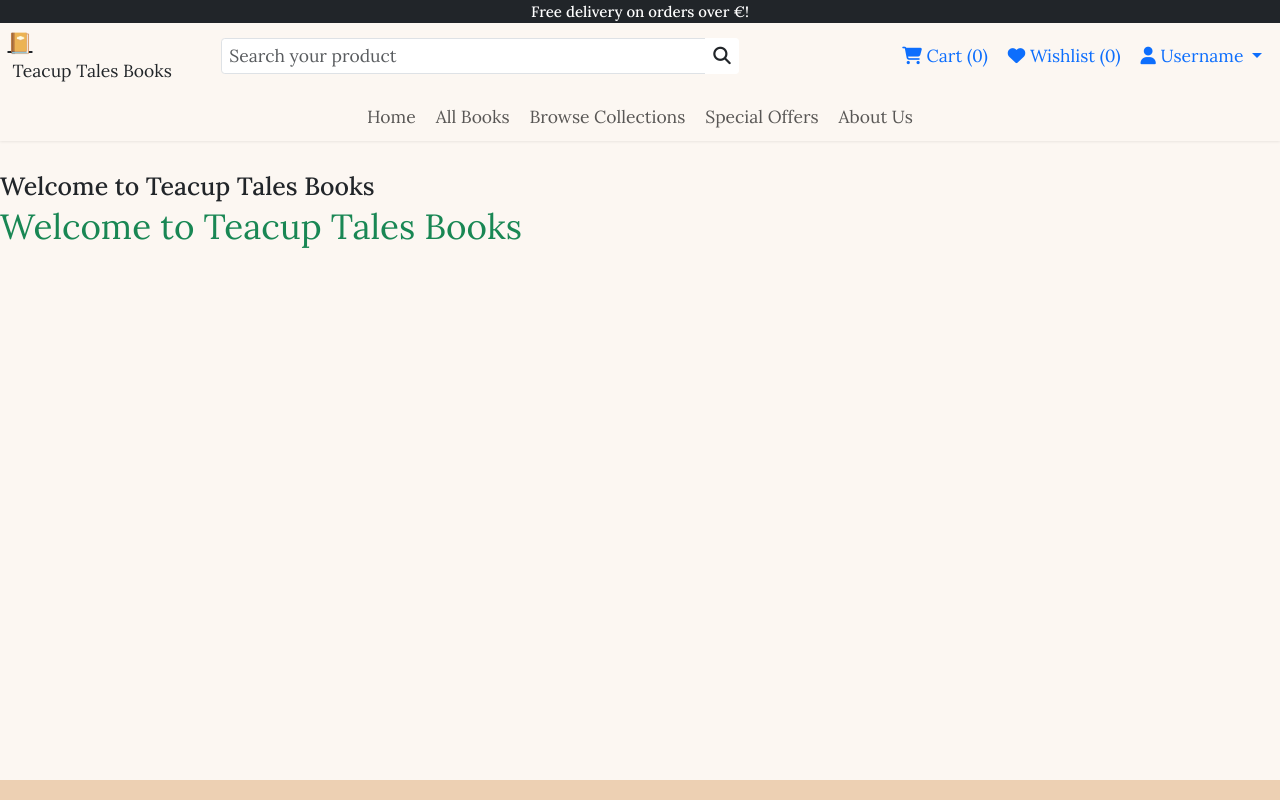
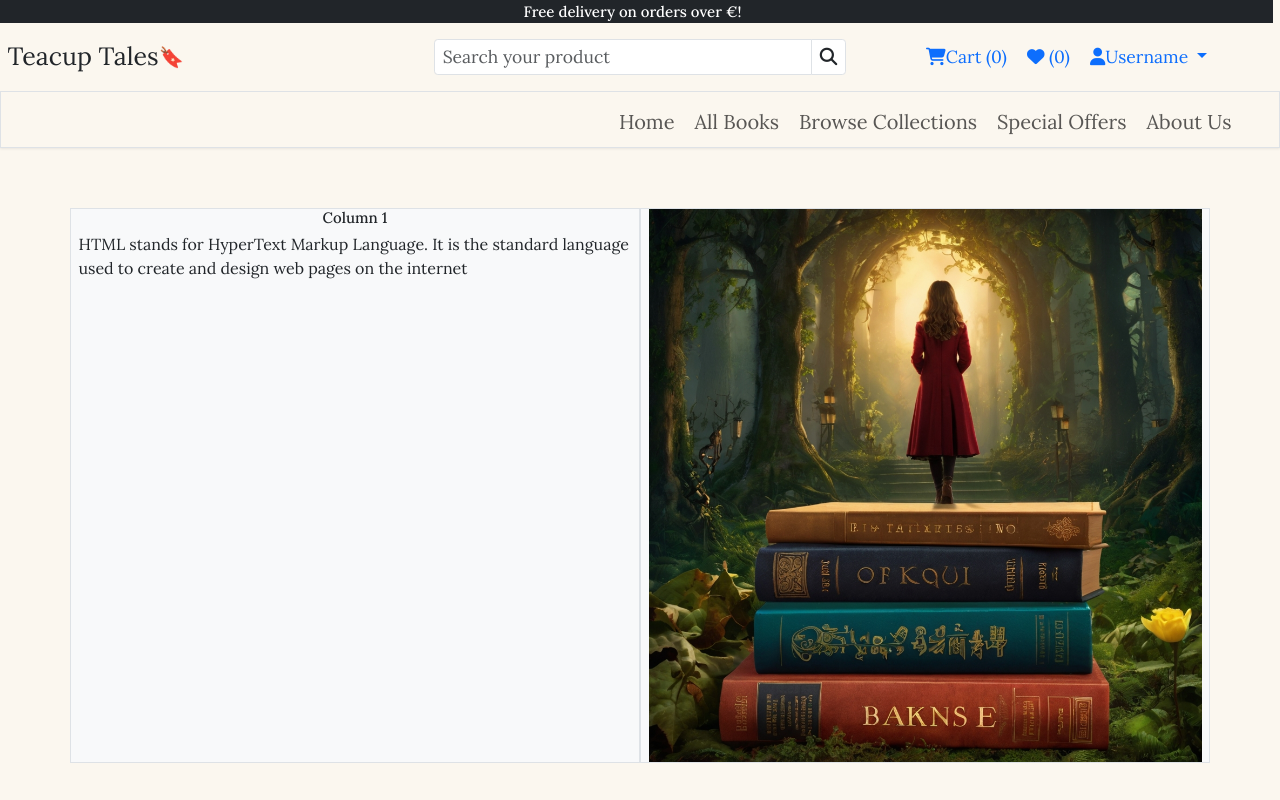
Before and after one commit to Indre-V/teacup-tales-bookshop, a Django app: page / in a window 1280 px wide. Run offline with Django 4.2, Linux system fonts and the light colour scheme; some libraries are stand-ins or nearby versions.

Commit message:
update: nav layout

```diff
--- a/core/templates/core/index.html
+++ b/core/templates/core/index.html
@@ -6,8 +6,8 @@
 {% endblock metadesc %}
 
 {% block title %} Teacup Tales Books {% endblock %}
+{% block content %}
+{% include 'components/hero.html' %}
 
 
-{% block content %}
-<h1 class="display-4 text-success">Welcome to Teacup Tales Books</h1>
 {% endblock content %}
--- a/static/css/styles.css
+++ b/static/css/styles.css
@@ -6,13 +6,16 @@
 /* Global Styling */
 
 :root {
-  --primary-color: #FF6347;
-  --secondary-color: #46626d;
-  --background-color: #FCF7F2;
-  --light-orange: #edd0b3;
-  --powder-blue: #b0d3e6;
+  --color-gold: #C89E51;
+  --background-color: #FBF7EF;
+  --color-dark-brown: #201D0B;
+  --color-dark-olive: #26241E;
+  --color-deep-red: #520800;
+  --color-steel-blue: #364F59;
+  --color-muted-blue: #598392;
+  --color-light-beige: #EBE1C1;
+}
 
-}
 *,
 *::before,
 *::after {margin: 0;
@@ -33,8 +36,15 @@ body {
   min-height: 100vh;
 }
 
-a { color: inherit; }
+a {
+  color: inherit;
+  text-decoration: none;
+ }
 
 #bg-footer {
   background-color: var(--light-orange);
 }
+
+#delivery-banner {
+  width: 100%;
+}
--- a/templates/base.html
+++ b/templates/base.html
@@ -28,7 +28,7 @@
         {% include 'components/navigation.html' %}
     </header>
     <main class="flex-shrink-0 main-bg">
-        <h1>Welcome to Teacup Tales Books</h1>
+
         {% block content %}
         <!-- Content Goes here -->
         {% endblock content %}
--- /dev/null
+++ b/templates/components/hero.html
@@ -0,0 +1,14 @@
+{% load static %}
+<div class="container mt-5">
+    <div class="row">
+        <div class="col-md-6 bg-light border">
+            <h4 class="text-center">Column 1</h4>
+            HTML stands for HyperText Markup Language.
+            It is the standard language used to create
+            and design web pages on the internet
+        </div>
+        <div class="col-md-6 bg-light border">
+            <img src="{% static 'images/hero.webp' %}" alt="Hero Image" class="img-fluid w-100">
+        </div>
+    </div>
+</div>
--- a/templates/components/navigation.html
+++ b/templates/components/navigation.html
@@ -1,48 +1,48 @@
 <div class="main-navbar shadow-sm sticky-top">
     <div id="delivery-banner" class="row text-center">
-        <div class="col bg-dark text-white">
+        <div class="col-12 bg-dark text-white">
             <h4 class="my-1">Free delivery on orders over €{{ free_delivery_threshold }}!</h4>
         </div>
     </div>
     <div class="top-navbar">
         <div class="container-fluid">
-            <div class="row my-2">
-                <div class="col-md-2 my-auto d-none d-md-block">
-                    <!-- Brand logo or icon -->
-                    <a class="fs-2" href="{% url 'home' %}">📔</a>
-                    <!-- Brand name -->
-                    <a class="navbar-brand mx-2 fs-3" href="{% url 'home' %}">Teacup Tales Books</a>
+            <div class="row my-4 d-flex align-items-center justify-content-between">
+                <!-- Brand logo and name -->
+                <div class="col-md-4 d-flex align-items-center d-none d-md-flex">
+                    <a class="navbar-brand fs-1" href="{% url 'home' %}">Teacup Tales</a>
+                    <a class="fs-2" href="{% url 'home' %}">🔖</a>
                 </div>
-                <div class="col-md-5 my-auto">
-                    <form role="search">
+                <!-- Search bar -->
+                <div class="col-md-4 d-flex align-items-center">
+                    <form role="search" class="w-100">
                         <div class="input-group">
-                            <input type="search" placeholder="Search your product" class="form-control fs-3" />
-                            <button class="btn bg-white fs-3" type="submit">
+                            <input type="search" placeholder="Search your product" class="form-control fs-3">
+                            <button class="btn bg-white fs-3 border" type="submit">
                                 <i class="fa fa-search"></i>
                             </button>
                         </div>
                     </form>
                 </div>
-                <div class="col-md-5 my-auto">
-                    <ul class="nav justify-content-end">
+                <!-- Navigation items -->
+                <div class="col-md-4 d-flex">
+                    <ul class="nav mx-auto">
                         <li class="nav-item">
                             <a class="nav-link" href="#">
-                                <i class="fa fa-shopping-cart"></i> Cart (0)
+                                <i class="fa fa-shopping-cart"></i>Cart (0)
                             </a>
                         </li>
                         <li class="nav-item">
                             <a class="nav-link" href="#">
-                                <i class="fa fa-heart"></i> Wishlist (0)
+                                <i class="fa fa-heart"></i> (0)
                             </a>
                         </li>
                         <li class="nav-item dropdown">
                             <a class="nav-link dropdown-toggle" href="#" data-bs-toggle="dropdown" role="button"
-                                data-bs-toggle="dropdown" aria-expanded="false">
-                                <i class="fa fa-user"></i> Username
+                                aria-expanded="false">
+                                <i class="fa fa-user"></i>Username
                             </a>
                             <ul class="dropdown-menu dropdown-menu-end" aria-labelledby="navbarDropdown">
-                                <li><a class="dropdown-item" href="#"><i class="fa fa-user"></i>
-                                        Profile</a></li>
+                                <li><a class="dropdown-item" href="#"><i class="fa fa-user"></i> Profile</a></li>
                                 <li><a class="dropdown-item" href="#"><i class="fa fa-list"></i> My Orders</a></li>
                                 <li><a class="dropdown-item" href="#"><i class="fa fa-heart"></i>My Wishlist</a></li>
                                 <li><a class="dropdown-item" href="#"><i class="fa fa-shopping-cart"></i>My Cart</a></li>
@@ -53,8 +53,9 @@
                 </div>
             </div>
         </div>
+
     </div>
-    <nav class="navbar navbar-expand-lg">
+    <nav class="navbar navbar-expand-lg border">
         <div class="container-fluid">
             <a class="navbar-brand d-md-none" href="{% url 'home' %}">
                 Teacup Tales Books
@@ -64,7 +65,7 @@
                 aria-label="Toggle navigation">
                 <span class="navbar-toggler-icon"></span>
             </button>
-            <div class="collapse navbar-collapse justify-content-center" id="navbarSupportedContent">
+            <div class=" fs-2 collapse navbar-collapse justify-content-end" id="navbarSupportedContent">
                 <ul class="navbar-nav mx-5 mb-2 my-2 mb-lg-0">
                     <li class="nav-item mx-2">
                         <a class="nav-link" href="#">Home</a>
```
Also changed, not shown: static/images/hero.webp (added).
